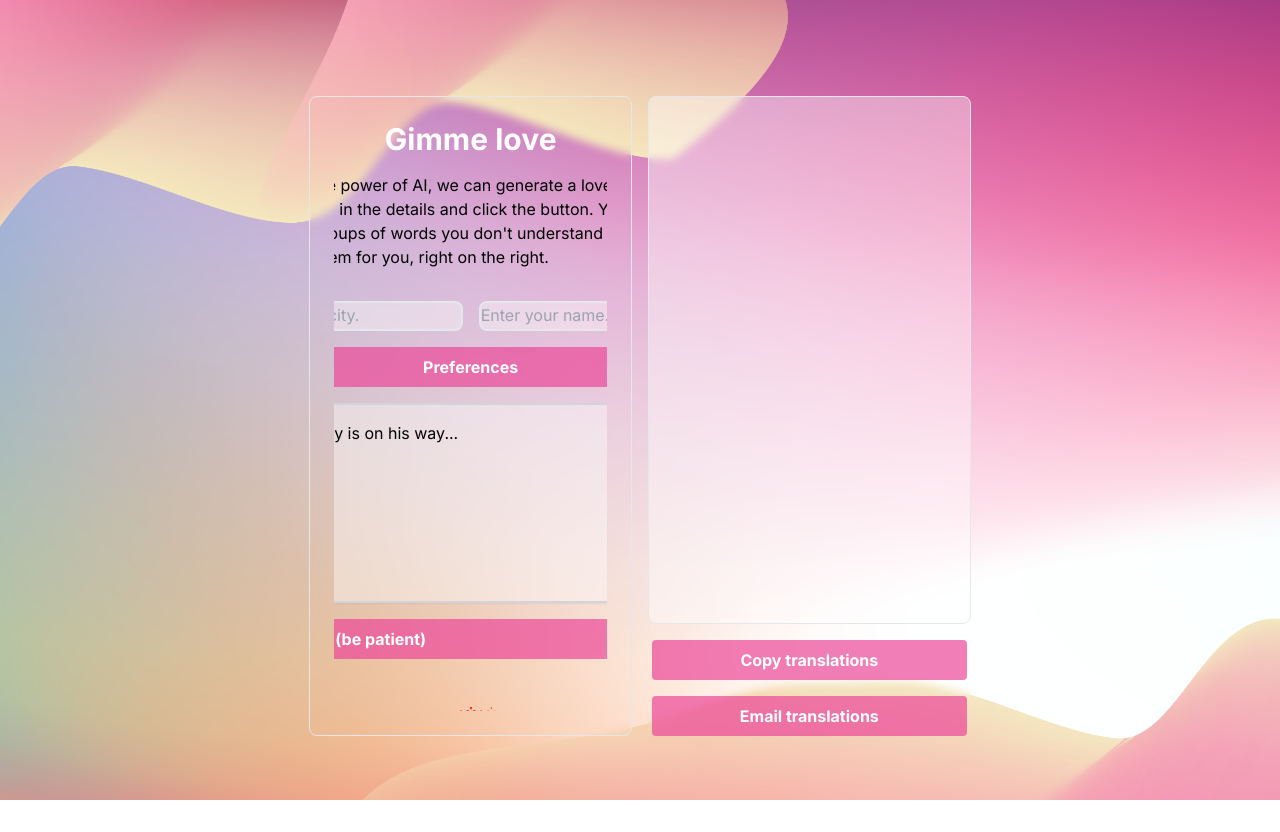
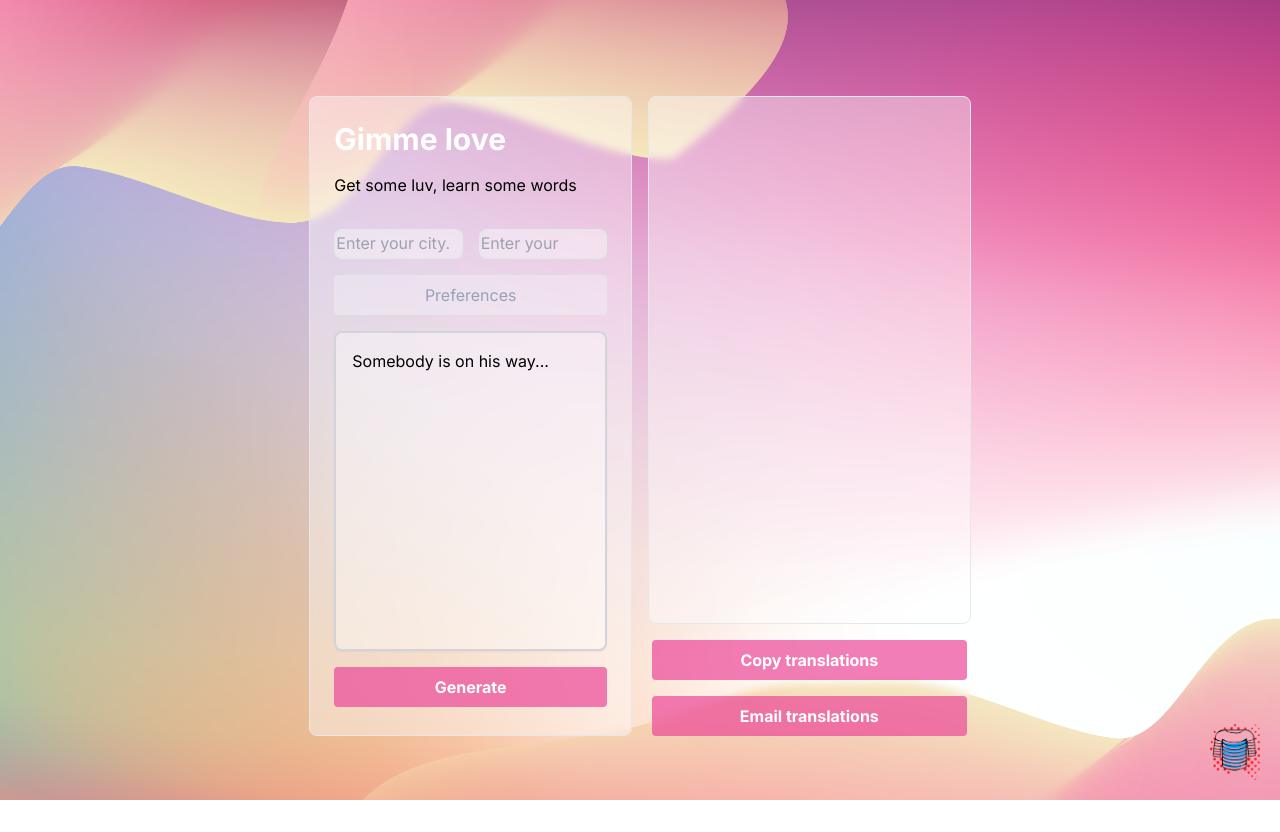
Before and after one commit to lmangall/love-letter, a Next.js app: page / in a window 1280 px wide. Built offline with nearby package versions, Linux system fonts and the light colour scheme.

Commit message:
UI improved

```diff
--- a/app/page.tsx
+++ b/app/page.tsx
@@ -82,20 +82,10 @@ export default function Home() {
         objectFit="cover"
         alt="Background Image"
       />
-      <div className="grid grid-cols-2 w-2/3 gap-4 content-center	m-auto p-24 justify-center ">
-        <div className="flex p-6 backdrop-blur-sm bg-white-300/30 rounded-lg border border-1 rgba(255, 255, 255, 0.1) h-[80vh]">
-          <div className=" flex flex-col items-center overflow-hidden h-full">
-            <div className="flex flex-col items-center bg-gradient-radial ">
-              <div className="flex flex-col items-center">
-                <h1 className="text-3xl text-white font-bold mb-4">
-                  Gimme love
-                </h1>
-                <p className="mb-8 bold">
-                  Through the power of AI, we can generate a love story for you.
-                  Just fill in the details and click the button. You can
-                  highlight groups of words you don&apos;t understand and
-                  we&&apos;ll translate them for you, right on the right.
-                </p>
+      <div className="grid  grid-cols-2 w-2/3 gap-4 content-center	m-auto p-24 justify-center ">
+        <div className="p-6 backdrop-blur-sm bg-white bg-opacity-40 rounded-lg border border-1 rgba(255, 255, 255, 0.1) h-[80vh]">
+          <h1 className="text-3xl text-white font-bold mb-4">Gimme love</h1>
+          <p className="mb-8 bold">Get some luv, learn some words</p>
           {/* Settings Modal */}
           <SettingsModal
             isOpen={isModalOpen}
@@ -113,7 +103,6 @@ export default function Home() {
             isHot={isHot}
             setIsHot={setIsHot}
           />
-              </div>
           <div className="flex flex-row space-x-4">
             <InputField
               placeholder="Enter your city."
@@ -128,18 +117,21 @@ export default function Home() {
           </div>
           <button
             onClick={handleOpenModal}
-                className=" m-1 mb-4 w-full bg-pink-500 bg-opacity-70 hover:bg-pink-500 px-4 py-2 text-white font-bold rounded hover:bg-pink-600  mt-4"
+            className="mb-4 h-10 w-full bg-gray-50 bg-opacity-30  text-slate-400 border border-1  rounded hover:bg-pink-600 mt-4"
           >
             Preferences
           </button>
           <div
-                className="flex bg-white w-full min-h-[200px] max-h-[30vh] bg-opacity-40 hover:bg-purple-100 hover:bg-opacity-20 p-4 text-base font-normal border-2 border-gray-300 rounded-lg shadow-sm resize-none overflow-y-auto"
+            className="bg-white w-full h-full max-h-80 bg-opacity-40 hover:bg-purple-100 hover:bg-opacity-20 p-4 text-base font-normal border-2 border-gray-300 rounded-lg shadow-sm resize-none overflow-auto"
             aria-readonly="true"
-                onMouseUp={handleTextSelection} // This ensures text selection triggers the translation
+            onMouseUp={handleTextSelection}
           >
             {loveStory || "Somebody is on his way..."}
           </div>
-              <Button
+
+          {/* Display translated text here */}
+
+          <button
             onClick={() =>
               fetchLoveStory(
                 userCity,
@@ -152,28 +144,12 @@ export default function Home() {
                 isHot
               )
             }
+            className=" w-full mb-4 bg-pink-500 bg-opacity-70 hover:bg-pink-500 py-2 text-white font-bold rounded hover:bg-pink-600 mt-4"
           >
-                Generate (be patient)
-              </Button>
+            Generate
+          </button>
+
           {error && <p className="text-red-500">{error}</p>}
-            </div>
-            <div className="justify-center mb-8 mt-8">
-              <a
-                href="https://frenchezleo.com"
-                target="_blank"
-                rel="noopener noreferrer"
-              >
-                <Image
-                  src="/logo.png"
-                  alt="Frenchez Leo Logo"
-                  width={50}
-                  height={25}
-                  priority
-                />
-              </a>
-            </div>
-            {/* Display translated text here */}
-          </div>
         </div>
         {/* New column with two rows */}
         <div className="flex flex-col top-[10%] backdrop-blur-sm bg-white-300/30 space-y-4">
@@ -193,18 +169,41 @@ export default function Home() {
           </div>
           <button
             onClick={handleCopyNotes}
-            className="m-1 mb-4 bg-pink-500 bg-opacity-70 hover:bg-pink-500 px-4 py-2 text-white font-bold rounded hover:bg-pink-600 mt-4"
+            className="m-1 mb-4 bg-pink-500 bg-opacity-70 hover:bg-pink-500  py-2 text-white font-bold rounded hover:bg-pink-600 mt-4"
           >
             Copy translations
           </button>
           <button
             onClick={handleEmailTranslations}
-            className="m-1 mb-4 bg-pink-500 bg-opacity-70 hover:bg-pink-500 px-4 py-2 text-white font-bold rounded hover:bg-pink-600 mt-4"
+            className="m-1 mb-4 bg-pink-500 bg-opacity-70 hover:bg-pink-500 py-2 text-white font-bold rounded hover:bg-pink-600 mt-4"
           >
             Email translations
           </button>
         </div>
       </div>
+      <div
+        className="logo-container"
+        style={{
+          position: "fixed",
+          bottom: "20px",
+          right: "20px",
+          zIndex: 1000,
+        }}
+      >
+        <a
+          href="https://frenchezleo.com"
+          target="_blank"
+          rel="noopener noreferrer"
+        >
+          <Image
+            src="/logo.png"
+            alt="Frenchez Leo Logo"
+            width={50}
+            height={25}
+            priority
+          />
+        </a>
+      </div>
     </div>
   );
 }
--- a/components/Button.tsx
+++ b/components/Button.tsx
@@ -8,7 +8,7 @@ interface ButtonProps {
 const Button: React.FC<ButtonProps> = ({ onClick, children }) => (
   <button
     onClick={onClick}
-    className="flex bg-pink-500 bg-opacity-70 hover:bg-pink-500 px-4 py-2 w-full text-white font-bold rounded hover:bg-pink-600 transition duration-150 m-4"
+    className="bg-pink-500 bg-opacity-70 hover:bg-pink-500 px-4 py-2 w-full text-white font-bold rounded hover:bg-pink-600 transition duration-150 m-4"
   >
     {children}
   </button>
```
Also changed, not shown: 1 other file (tests, documents, lock files or other folders). Lines whose indentation alone changed are shown as unchanged.
